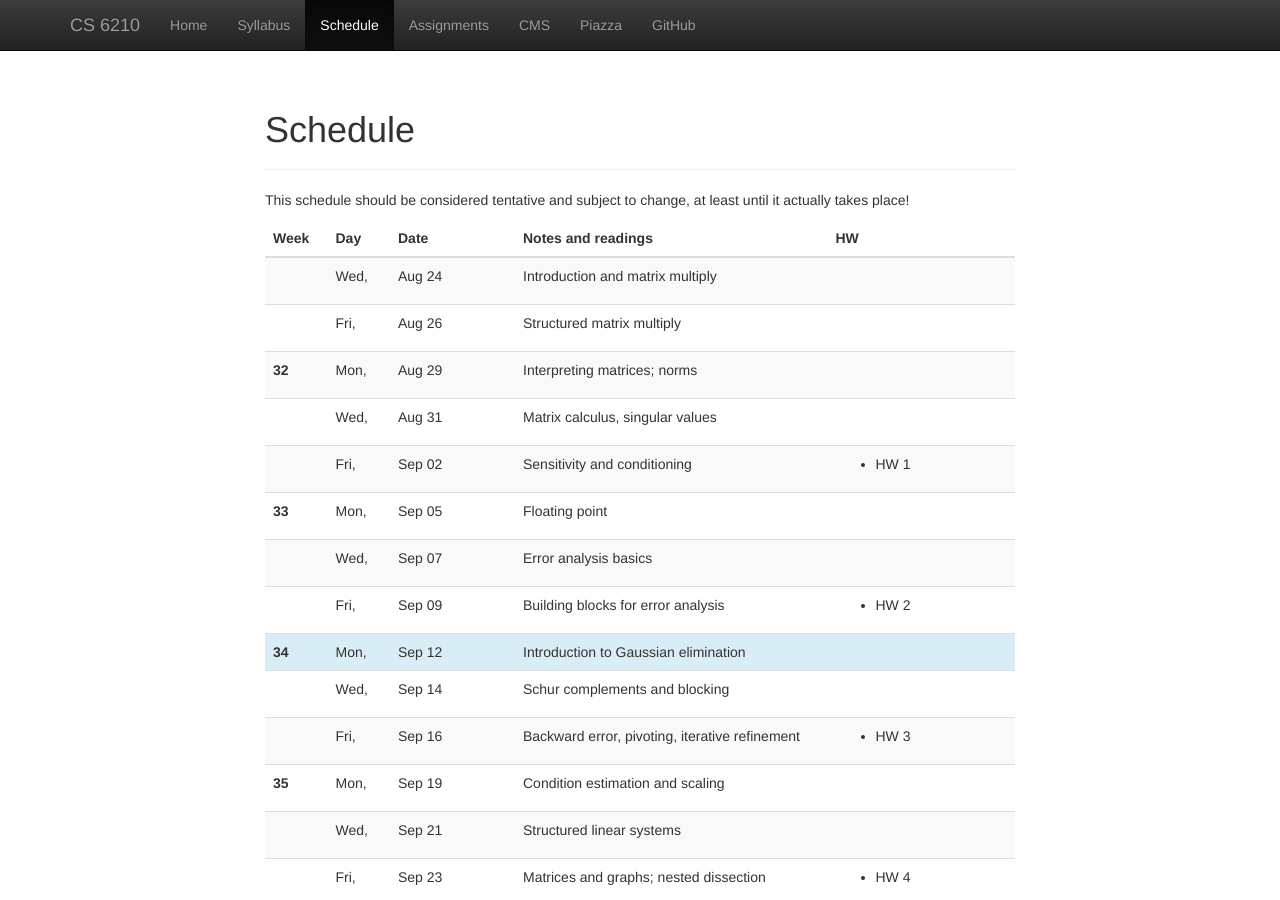
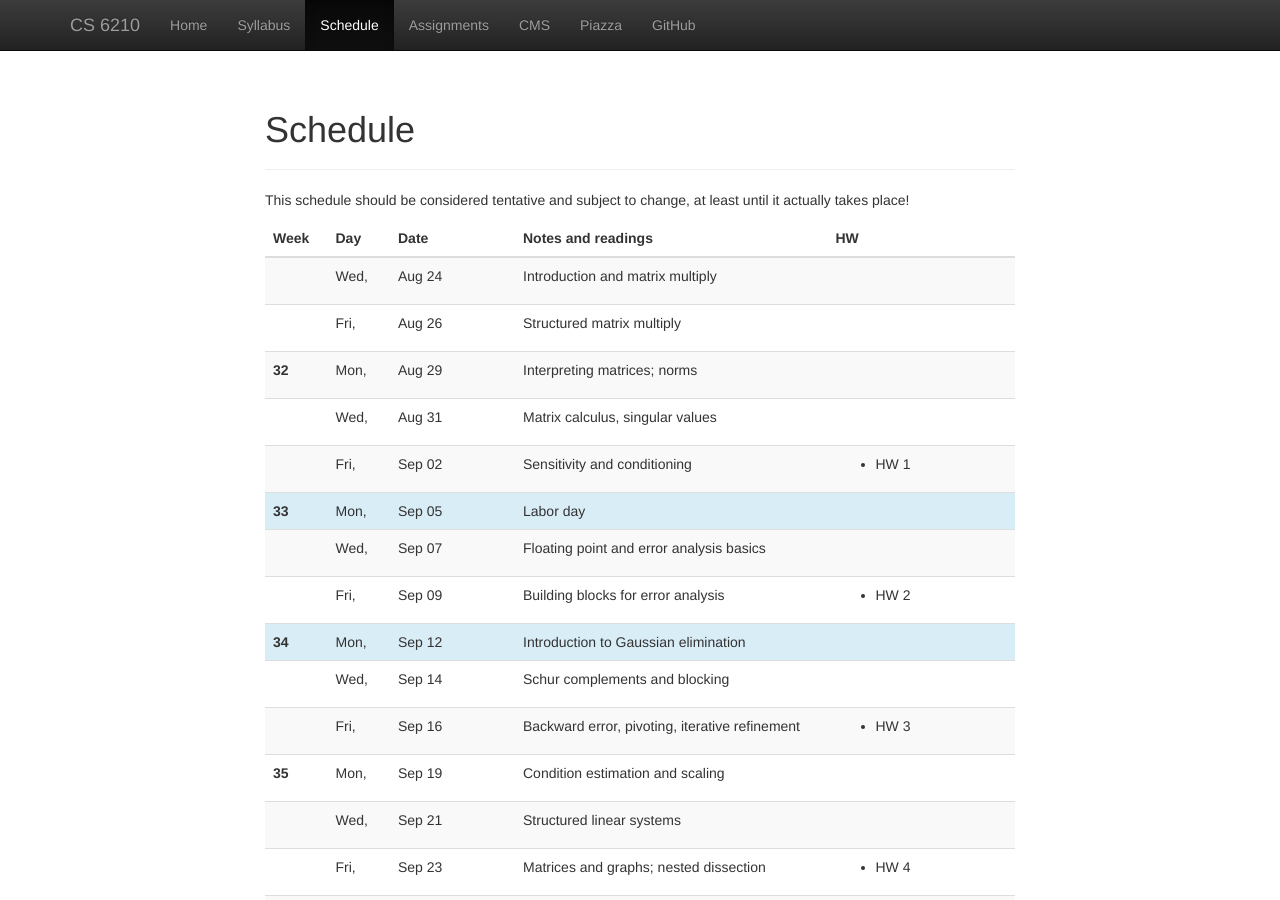
Before and after one commit to dbindel/cs6210-f16, a Jekyll site: the page built from web/schedule.html, in a window 1280 px wide and 900 px high. Built offline with Jekyll 4.4.1, drawn with Linux system fonts in a browser that asks for light colours; nearby versions of some CDN libraries.

Commit message:
Put back in Labor Day.

```diff
--- a/web/_data/lectures.yml
+++ b/web/_data/lectures.yml
@@ -27,10 +27,10 @@
 #
 -
   date: 2016-09-05
-  info: Floating point
+  break: Labor day
 -
   date: 2016-09-07
-  info: Error analysis basics
+  info: Floating point and error analysis basics
 -
   date: 2016-09-09
   info: Building blocks for error analysis
```
